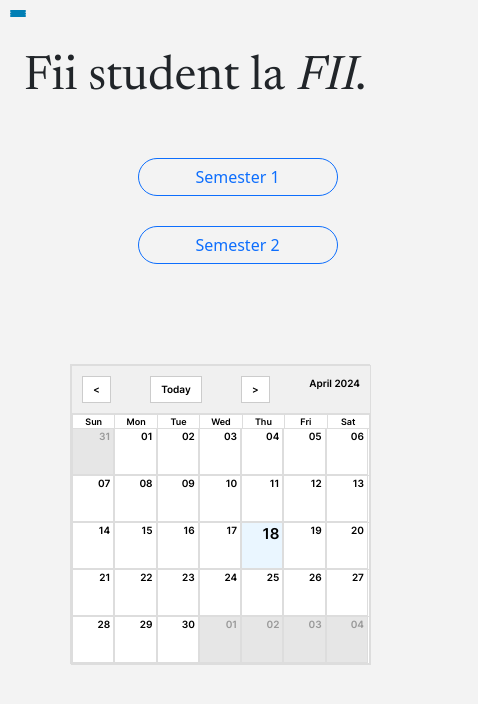
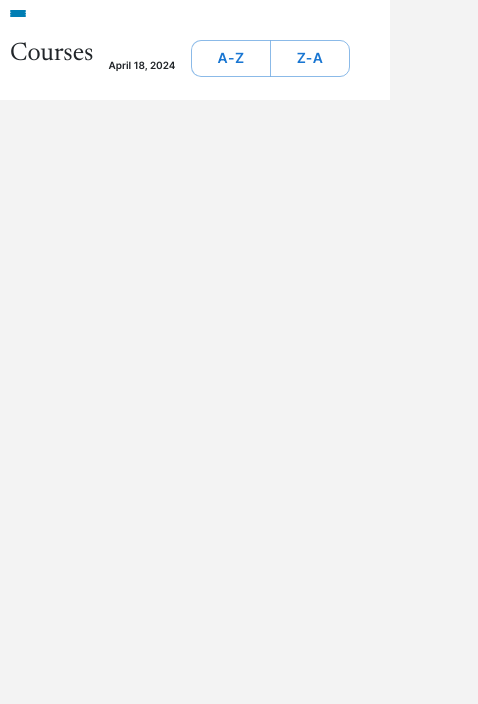
Before and after one commit to minion26/Licenta_frontend, a React (Vite) app: page / in a window 390 px wide. Shown: the top 704 px of the page, 478 px wide, since content can reach past the window. Built offline with nearby package versions, Linux system fonts and the light colour scheme.

Commit message:
header-teachers: done + responsive upper-header : multipropose + work on responsivness

```diff
--- a/package.json
+++ b/package.json
@@ -10,6 +10,9 @@
     "preview": "vite preview"
   },
   "dependencies": {
+    "@emotion/react": "^11.11.4",
+    "@emotion/styled": "^11.11.5",
+    "@mui/material": "^5.15.15",
     "bootstrap": "^5.3.3",
     "date-fns": "^3.6.0",
     "react": "^18.2.0",
--- a/src/Header-main-page/Header.css
+++ b/src/Header-main-page/Header.css
@@ -74,7 +74,7 @@
     transform-origin: 1px;
 }
 
-@media screen and (max-width: 500px) {
+@media screen and (max-width: 540px) {
     .header {
         display: none;
     }
--- a/src/Header-teachers/Header.css
+++ b/src/Header-teachers/Header.css
@@ -72,7 +72,7 @@
     transform-origin: 1px;
 }
 
-@media screen and (max-width: 500px) {
+@media screen and (max-width: 540px) {
     .header {
         display: none;
     }
--- a/src/Header-teachers/Header.tsx
+++ b/src/Header-teachers/Header.tsx
@@ -9,7 +9,7 @@ function Header() {
     };
 
     return (
-        <div className="nav flex-column">
+        <div >
             <div className="burger" onClick={toggleMenu}>
                 <div></div>
                 <div></div>
--- /dev/null
+++ b/src/Main-Page-Teacher/Main-Page-Teacher.css
@@ -0,0 +1,13 @@
+@font-face {
+    font-family: 'Newsreader';
+    src: url('../../public/fonts/Newsreader_36pt-Regular.ttf');
+}
+
+@font-face {
+    font-family: 'Inter';
+    src: url('../../public/fonts/Inter-SemiBold.ttf');
+}
+
+body{
+    background-color: #F3F3F3;
+}
--- /dev/null
+++ b/src/Main-Page-Teacher/Main-Page-Teacher.tsx
@@ -0,0 +1,13 @@
+import Header from "../Header-teachers/Header.tsx";
+import './Main-Page-Teacher.css';
+import UpperHeader from "../Upper-Header/Upper-Header.tsx";
+function MainPageTeacher() {
+  return (
+    <div>
+      <Header />
+        <UpperHeader title="Courses" subtitle="date" buttons={[{ key: 'A-Z', label: 'A-Z' }, { key: 'Z-A', label: 'Z-A' }]} />
+    </div>
+  );
+}
+
+export default MainPageTeacher;
--- /dev/null
+++ b/src/Upper-Header/Upper-Header.css
@@ -0,0 +1,84 @@
+@font-face {
+    font-family: 'Newsreader';
+    src: url('../../public/fonts/Newsreader_36pt-Regular.ttf');
+}
+@font-face {
+    font-family: 'Inter';
+    src: url('../../public/fonts/Inter-SemiBold.ttf');
+}
+
+.title-container{
+    display: flex;
+    flex-direction: row;
+    justify-content: space-between;
+    align-items: center;
+
+
+}
+
+.title{
+    font-family: 'Newsreader', serif;
+    margin-left: 40px;
+    font-weight: inherit;
+    margin-top: 20px;
+}
+
+.main{
+    margin-left: 125px;
+    background-color: #FFFFFF;
+    height: 100px;
+}
+
+.subtitle{
+    margin-top: 50px;
+    margin-left: 35px;
+    font-family: 'Inter', sans-serif;
+    font-size: 15px;
+    font-weight:lighter;
+}
+
+.buttons{
+    display: flex;
+    flex-direction: row;
+    justify-content: flex-start; /* Aligns items to the start of the flex container */
+    margin-right: 40px;
+    margin-top: 20px;
+    font-family: 'Inter', sans-serif;
+}
+
+@media screen and (max-width: 540px) {
+    .main {
+        flex-direction: column;
+        align-items: center;
+        margin-left: 0;
+    }
+
+    .title{
+        font-size: 30px;
+        margin-left: 10px;
+    }
+
+    .subtitle{
+        margin-left: 25px;
+        font-size: 10px;
+    }
+
+}
+
+@media screen and (max-width: 400px){
+    .main {
+        flex-direction: column;
+        align-items: center;
+        margin-left: 0;
+    }
+
+    .title{
+        font-size: 25px;
+        margin-left: 10px;
+    }
+
+    .subtitle{
+        margin-left: 15px;
+        font-size: 10px;
+    }
+}
--- /dev/null
+++ b/src/Upper-Header/Upper-Header.tsx
@@ -0,0 +1,91 @@
+import { useState } from 'react';
+import './Upper-Header.css';
+import Button from '@mui/material/Button';
+import ButtonGroup from '@mui/material/ButtonGroup';
+
+interface ButtonProps{
+    key: string;
+    label: string;
+}
+
+interface UpperHeaderProps{
+    title: string;
+    subtitle: string;
+    buttons?: ButtonProps[];
+}
+
+
+function UpperHeader({ title, subtitle, buttons }: UpperHeaderProps){
+
+    const [selectedButton, setSelectedButton] = useState<string | null>(null);
+
+    const handleButtonClick = (buttonKey: string) => {
+        setSelectedButton(buttonKey);
+
+        switch(buttonKey) {
+            case 'A-Z':
+                // Order content alphabetically
+                console.log('Ordering content alphabetically');
+                break;
+            case 'Z-A':
+                // Order content in reverse alphabetical order
+                console.log('Ordering content in reverse alphabetical order');
+                break;
+            case 'Logout':
+                // Logout the user
+                console.log('Logging out the user');
+                break;
+            default:
+                console.log('Button clicked: ', buttonKey);
+        }
+    }
+
+    const today = new Date();
+    const options: Intl.DateTimeFormatOptions = { year: 'numeric', month: 'long', day: 'numeric' };
+    const dateString = today.toLocaleDateString('en-US', options);
+
+    const displaySubtitle = subtitle === 'date' ? dateString : subtitle;
+
+    return (
+        <div className="main">
+            <nav className="navbar">
+                <div className="title-container">
+                    <h1 className="title">{title}</h1>
+                    <p className="subtitle">{displaySubtitle}</p>
+                </div>
+                <div className="buttons">
+                    {buttons && (
+                        <ButtonGroup
+                            sx={{
+                                justifyContent: 'flex-end', // Aligns items to the end of the container
+                                borderRadius: '100px', // Applies a border radius
+                            }}
+                        >
+                            {buttons.map((button) => (
+                                <Button
+                                    //TODO: make it all responsive for the phones
+                                    key={button.key}
+                                    onClick={() => handleButtonClick(button.key)}
+                                    sx={(theme) => ({
+                                        borderRadius: '10px', // Applies a border radius to the button
+                                        width:  theme.breakpoints.values.sm > window.innerWidth ? '80px' :
+                                                theme.breakpoints.values.md > window.innerWidth ? '100px' :
+                                                window.innerWidth < 400 ? '20px' : '100px',
+                                        fontFamily: 'Inter',
+                                        backgroundColor: selectedButton === button.key ? '#007EB4' : undefined, // Change color if selected
+                                        color: selectedButton === button.key ? 'white' : undefined, // Change color if selected
+                                    })}
+                                >
+                                    {button.label}
+                                </Button>
+                            ))}
+                        </ButtonGroup>
+                    )}
+                </div>
+            </nav>
+        </div>
+    )
+}
+
+
+export default UpperHeader;
--- a/src/main.tsx
+++ b/src/main.tsx
@@ -1,12 +1,12 @@
 import React from 'react'
 import ReactDOM from 'react-dom/client'
 import 'bootstrap/dist/css/bootstrap.min.css';
-import './index.css'
-import MainPageStudents from "./Main-page-students/Main-Page-Students.tsx";
+import './index.css';
+import MainPageTeacher from "./Main-Page-Teacher/Main-Page-Teacher.tsx";
 
 ReactDOM.createRoot(document.getElementById('root')!).render(
   <React.StrictMode>
-      <MainPageStudents />
+      <MainPageTeacher />
     {/*<App />*/}
   </React.StrictMode>,
 )
```
Also changed, not shown: 1 other file (tests, documents, lock files or other folders).
